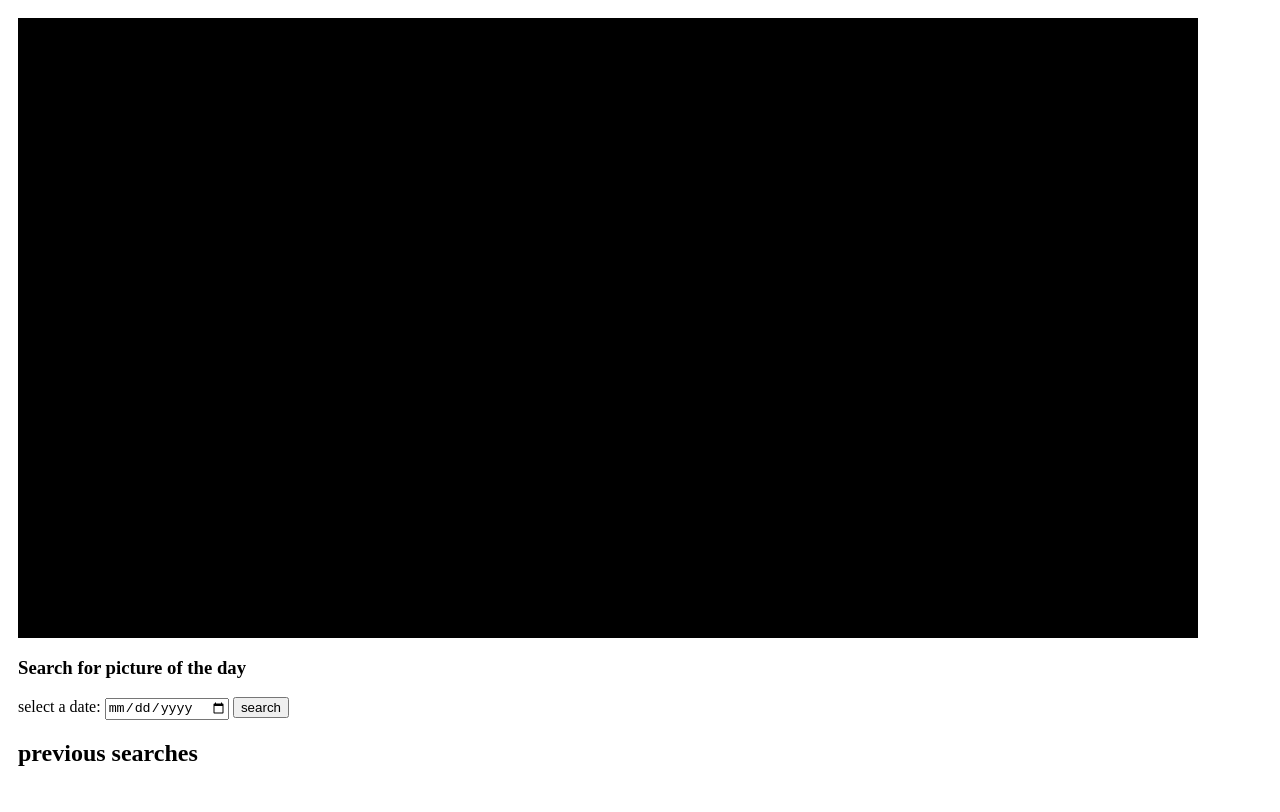
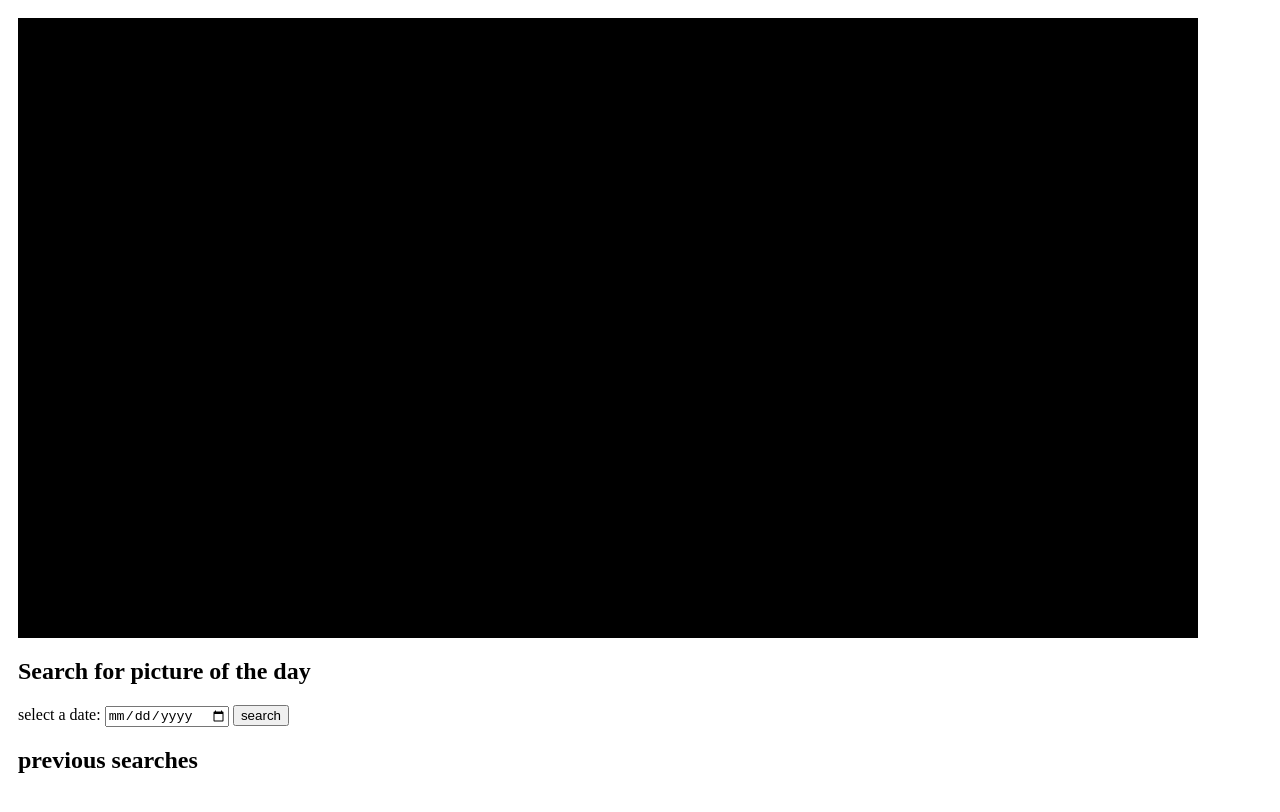
Before and after one commit to vinay1723/NASA, a plain HTML site: page index.html in a window 1280 px wide. Drawn offline with Linux system fonts and the light colour scheme; no server answers.

Commit message:
Initial commit

```diff
--- a/index.html
+++ b/index.html
@@ -8,19 +8,19 @@
   </head>
   <body>
     <article></article>
-    <section>
-      <h3>Search for picture of the day</h3>
-      <form>
+    <section id="current-image-container">
+      <h1>Search for picture of the day</h1>
+      <form id="search-form">
         <label
           >select a date:
-          <input type="date" id="date" />
+          <input type="date" id="search-input" />
         </label>
         <button>search</button>
       </form>
     </section>
     <section>
-      <h2>previous searches</h2>
-      <ul></ul>
+      <h1>previous searches</h1>
+      <ul id="search-history"></ul>
     </section>
     <script src="./script.js" type="text/javascript"></script>
   </body>
```
